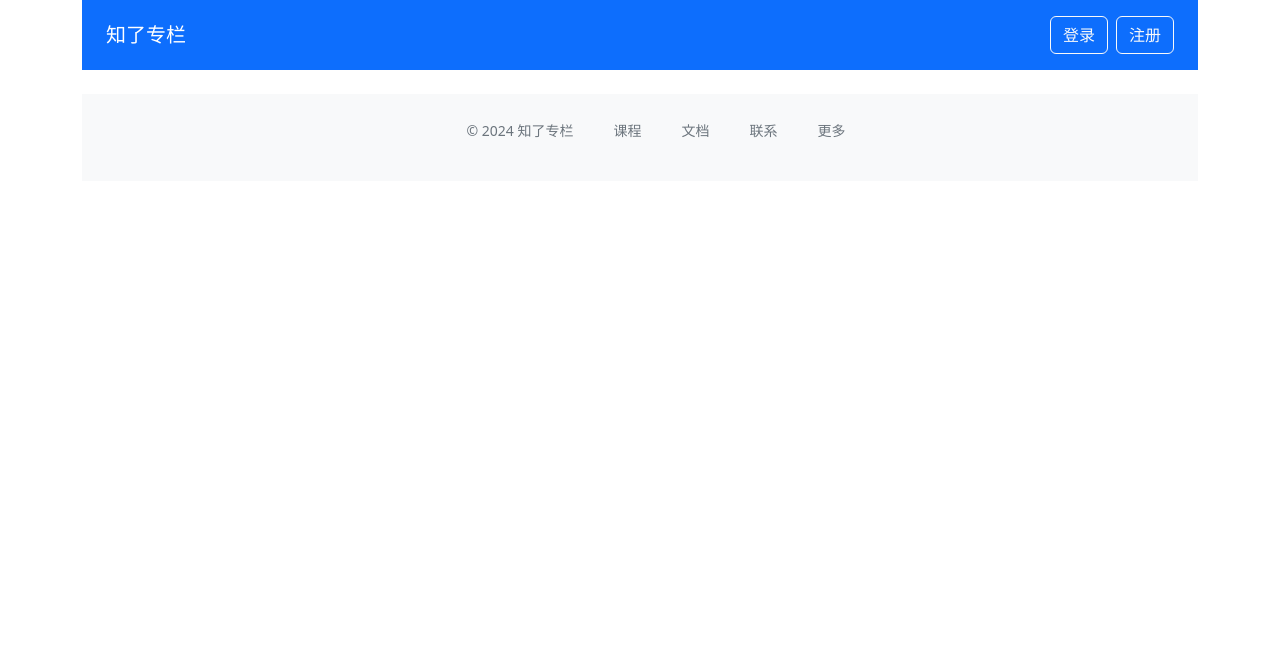
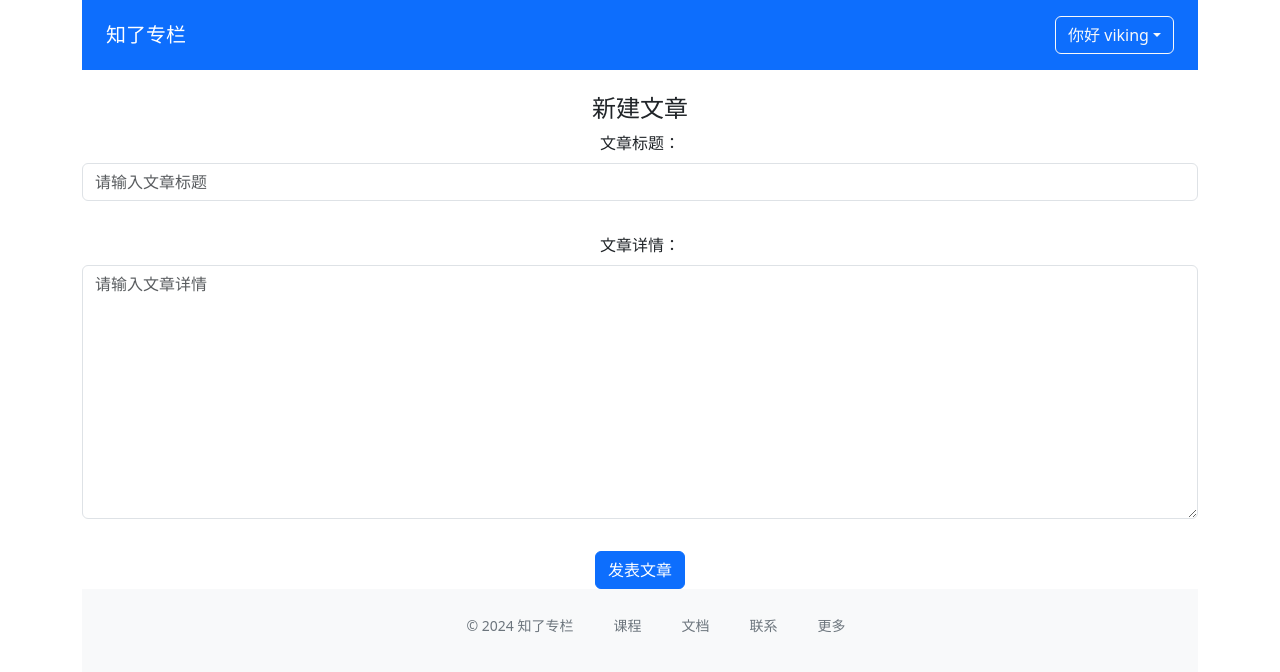
Before and after one commit to poboll/zhile, a Vue app: page /create in a window 1280 px wide. Shown: the top 672 px of the page. Built offline with nearby package versions, Linux system fonts and the light colour scheme.

Commit message:
🥥fix: Add new article page

```diff
--- a/src/components/GlobalHeader.vue
+++ b/src/components/GlobalHeader.vue
@@ -7,7 +7,7 @@
       </ul>
       <ul v-else class="list-inline mb-0">
         <dropdown :title="`你好 ${user.name}`">
-            <dropdown-item><a href="#" class="dropdown-item">新建文章</a></dropdown-item>
+            <dropdown-item><a href="/create" class="dropdown-item">新建文章</a></dropdown-item>
             <dropdown-item disabled><a href="#" class="dropdown-item">编辑资料</a></dropdown-item>
             <dropdown-item><a href="#" class="dropdown-item">退出登录</a></dropdown-item>
         </dropdown>
--- a/src/components/ValidateInput.vue
+++ b/src/components/ValidateInput.vue
@@ -1,6 +1,7 @@
 <template>
   <div class="validate-input-container pb-3">
     <input type="text"
+    v-if="tag !== 'textarea'"
       class="form-control"
       :class="{'is-invalid': inputRef.error}"
       :value="inputRef.val"
@@ -8,6 +9,15 @@
       @input="updateValue"
       v-bind="$attrs"
     >
+      <textarea
+      v-else
+        class="form-control"
+        :class="{'is-invalid': inputRef.error}"
+        :value="inputRef.val"
+        @blur="validateInput"
+        @input="updateValue"
+        v-bind="$attrs"
+      />
       <span v-if="inputRef.error" class="invalid-feedback">{{inputRef.message}}</span>
   </div>
 </template>
@@ -21,10 +31,15 @@
     message: string;
 }
 export type RulesProp = RuleProp[]
+export type TagType = 'input' | 'textarea'
 export default defineComponent({
   props: {
     rules: Array as PropType<RulesProp>,
-    modelValue: String
+    modelValue: String,
+    tag: {
+      type: String as PropType<TagType>,
+      default: 'input'
+    }
   },
   inheritAttrs: false,
   setup (props, context) {
--- a/src/router.ts
+++ b/src/router.ts
@@ -2,6 +2,7 @@
 import Home from './views/Home.vue'
 import Login from './views/Login.vue'
 import ColumnDetail from './views/ColumnDetail.vue'
+import CreatePost from './views/CreatePost.vue'
 
 const routerHistory = createWebHistory()
 const router = createRouter({
@@ -21,6 +22,11 @@
       path: '/column/:id',
       name: 'column',
       component: ColumnDetail
+    },
+    {
+      path: '/create',
+      name: 'create',
+      component: CreatePost
     }
   ]
 })
--- a/src/store.ts
+++ b/src/store.ts
@@ -4,6 +4,7 @@
   isLogin: boolean;
   name?: string;
   id?: number;
+  columnId?: number;
 }
 export interface GlobalDataProps {
   columns: ColumnProps[];
@@ -14,11 +15,14 @@
   state: {
     columns: testData,
     posts: testPosts,
-    user: { isLogin: false }
+    user: { isLogin: true, name: 'viking', columnId: 1 }
   },
   mutations: {
     login (state) {
       state.user = { ...state.user, isLogin: true, name: 'mdo' }
+    },
+    createPost (state, newPost) {
+      state.posts.push(newPost)
     }
   },
   getters: {
--- /dev/null
+++ b/src/views/CreatePost.vue
@@ -0,0 +1,82 @@
+<template>
+  <div class="create-post-page">
+    <h4>新建文章</h4>
+    <validate-form @form-submit="onFormSubmit">
+      <div class="mb-3">
+        <label class="form-label">文章标题：</label>
+        <validate-input
+          :rules="titleRules" v-model="titleVal"
+          placeholder="请输入文章标题"
+          type="text"
+          />
+      </div>
+      <div class="mb-3">
+        <label class="form-label">文章详情：</label>
+        <validate-input
+        rows="10"
+          type="text"
+          tag="textarea"
+          placeholder="请输入文章详情"
+          :rules="contentRules"
+          v-model="contentVal"
+          />
+      </div>
+      <template #submit>
+        <button class="btn btn-primary btn-large">发表文章</button>
+      </template>
+    </validate-form>
+  </div>
+</template>
+
+<script lang="ts">
+import { defineComponent, ref } from 'vue'
+import { useStore } from 'vuex'
+import { useRouter } from 'vue-router'
+import { GlobalDataProps } from '../store'
+import { PostProps } from '../testData'
+import ValidateInput, { RulesProp } from '../components/ValidateInput.vue'
+import ValidateForm from '../components/ValidateForm.vue'
+
+export default defineComponent({
+  name: 'CreatePost',
+  components: {
+    ValidateInput,
+    ValidateForm
+  },
+  setup () {
+    const titleVal = ref('')
+    const router = useRouter()
+    const store = useStore<GlobalDataProps>()
+    const titleRules: RulesProp = [
+      { type: 'required', message: '文章标题不能为空' }
+    ]
+    const contentVal = ref('')
+    const contentRules: RulesProp = [
+      { type: 'required', message: '文章详情不能为空' }
+    ]
+    const onFormSubmit = (result: boolean) => {
+      if (result) {
+        const { columnId } = store.state.user
+        if (columnId) {
+          const newPost: PostProps = {
+            id: new Date().getTime(),
+            title: titleVal.value,
+            content: contentVal.value,
+            columnId,
+            createdAt: new Date().toLocaleString()
+          }
+          store.commit('createPost', newPost)
+          router.push({ name: 'column', params: { id: columnId } })
+        }
+      }
+    }
+    return {
+      titleRules,
+      titleVal,
+      contentVal,
+      contentRules,
+      onFormSubmit
+    }
+  }
+})
+</script>
```
Also changed, not shown: 1 other file (tests, documents, lock files or other folders). Lines whose indentation alone changed are shown as unchanged.
